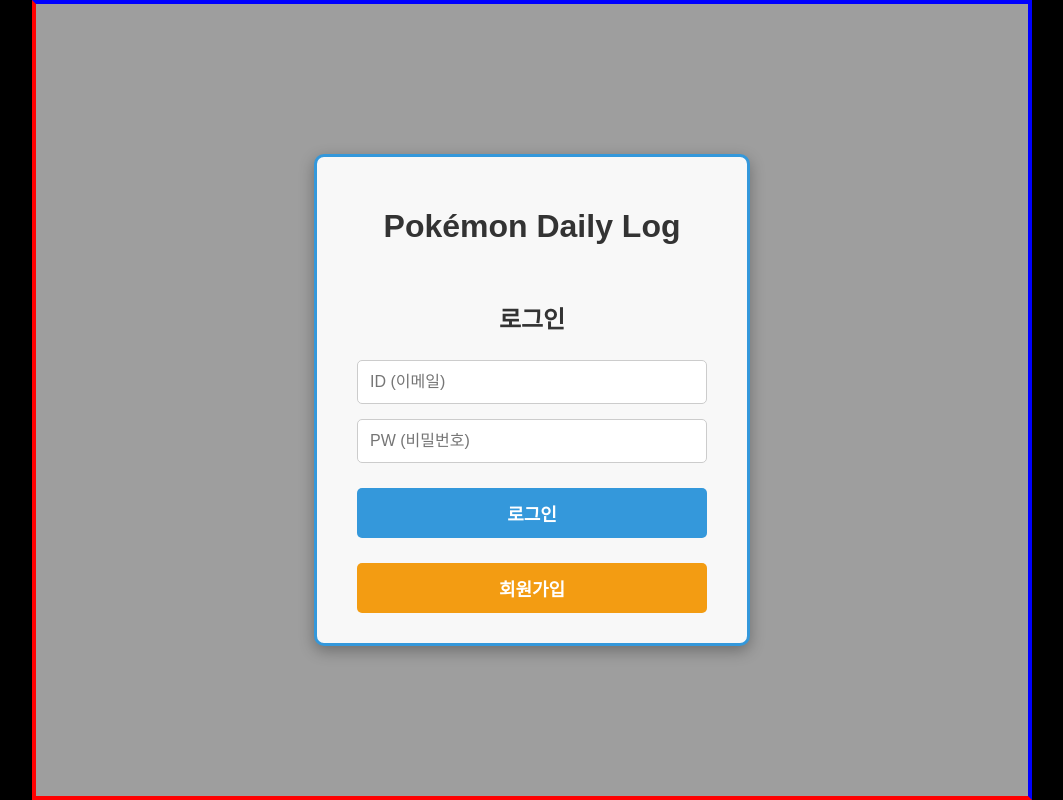
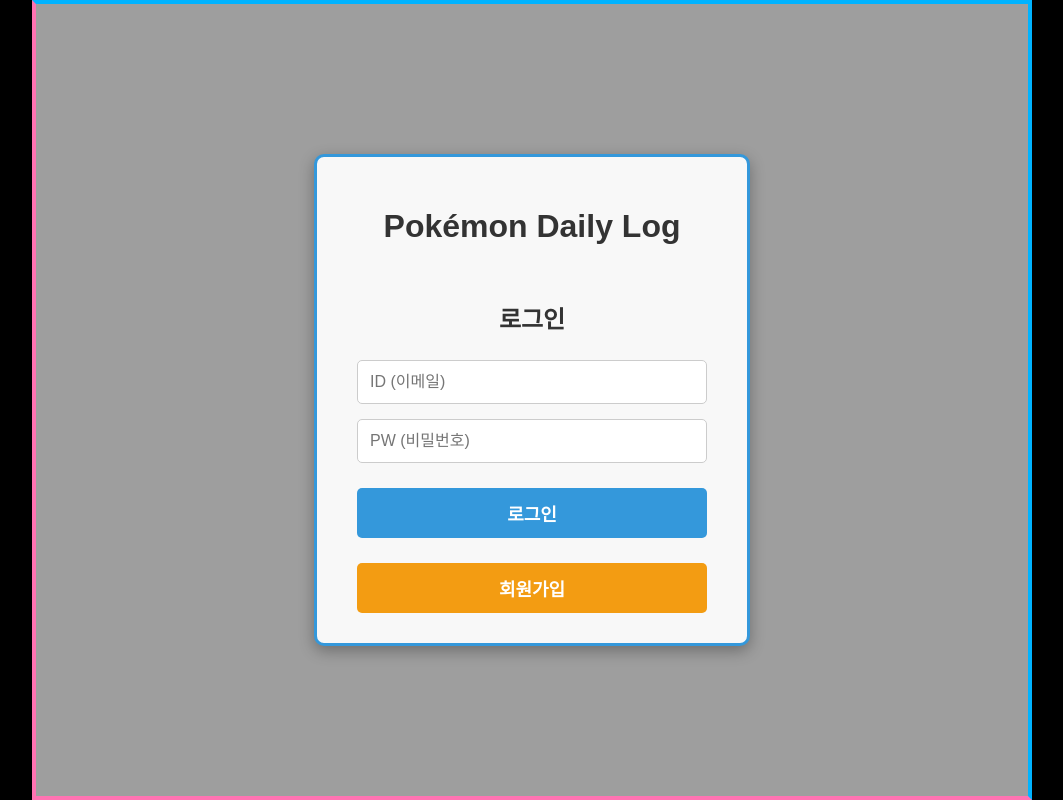
Before and after one commit to YJeongmo/poke_diary, a React app in the folder frontend/: page /auth in a window 1280 px wide. Shown: the whole page, without its empty margins (108-1171 px from the left). Built offline with nearby package versions, Linux system fonts and the light colour scheme; the HTML template or start-up script is replaced by a standard one.

Commit message:
테스트 완료

```diff
--- a/frontend/src/App.css
+++ b/frontend/src/App.css
@@ -14,10 +14,10 @@
   transform-origin: center center;
 
   /* 빨간색(왼쪽/아래)과 파란색(위/오른쪽) 테두리 */
-  border-top: 4px solid blue;
-  border-right: 4px solid blue;
-  border-bottom: 4px solid red;
-  border-left: 4px solid red;
+  border-top: 4px solid #00b3ff;
+  border-right: 4px solid #00b3ff;
+  border-bottom: 4px solid #ff73b2;
+  border-left: 4px solid #ff73b2;
 
   transform: scale(1); /* 초기 로딩 시 깜빡임 방지 */
 }
@@ -237,7 +237,7 @@
     top: 50%;
     transform: translateY(-50%);
     padding: 12px 20px;
-    background-color: rgba(52, 152, 219, 0.9);
+    background-color: #ff73b2; /* 기본은 '이전' 버튼 색상 */
     color: white;
     border: none;
     border-radius: 8px;
@@ -249,7 +249,7 @@
     transition: background-color 0.3s;
 }
 .book-nav-button:hover:not(:disabled) {
-    background-color: rgba(52, 152, 219, 1);
+    filter: brightness(1.05);
 }
 .book-nav-button:disabled {
     background-color: rgba(170, 170, 170, 0.6);
@@ -260,6 +260,7 @@
 }
 .book-nav-button-right {
     right: 30px;
+    background-color: #00b3ff; /* '다음' 버튼 색상 */
 }
 .book-spread {
     width: 100%;
@@ -392,14 +393,23 @@
     gap: 15px;
     margin-top: 20px;
 }
+.pokedex-pagination span {
+    font-weight: 1000; /* 페이지 텍스트를 조금 더 두껍게 */
+    font-size: 20px;
+}
 .pokedex-pagination button {
     padding: 8px 15px;
-    background-color: #3498db;
+    background-color: #ff73b2; /* 기본 '이전' 버튼 색상 */
     color: white;
     border-radius: 5px;
 }
 .pokedex-pagination button:disabled {
     background-color: #aaa;
+}
+
+/* 도감 페이지네이션에서 두 번째 버튼(다음)을 파란색으로 */
+.pokedex-pagination button:nth-child(3) {
+    background-color: #00b3ff;
 }
 
 
```
Also changed, not shown: 2 other files (tests, documents, lock files or other folders).
